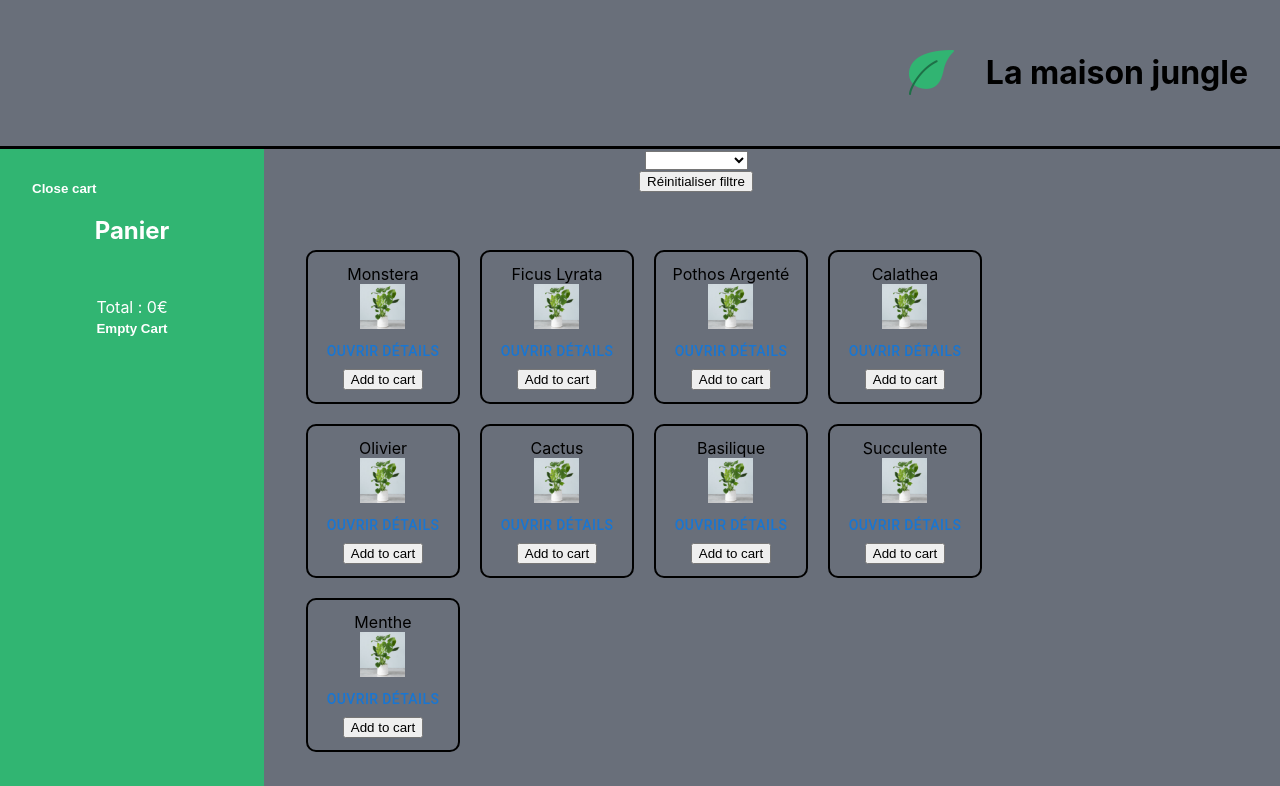
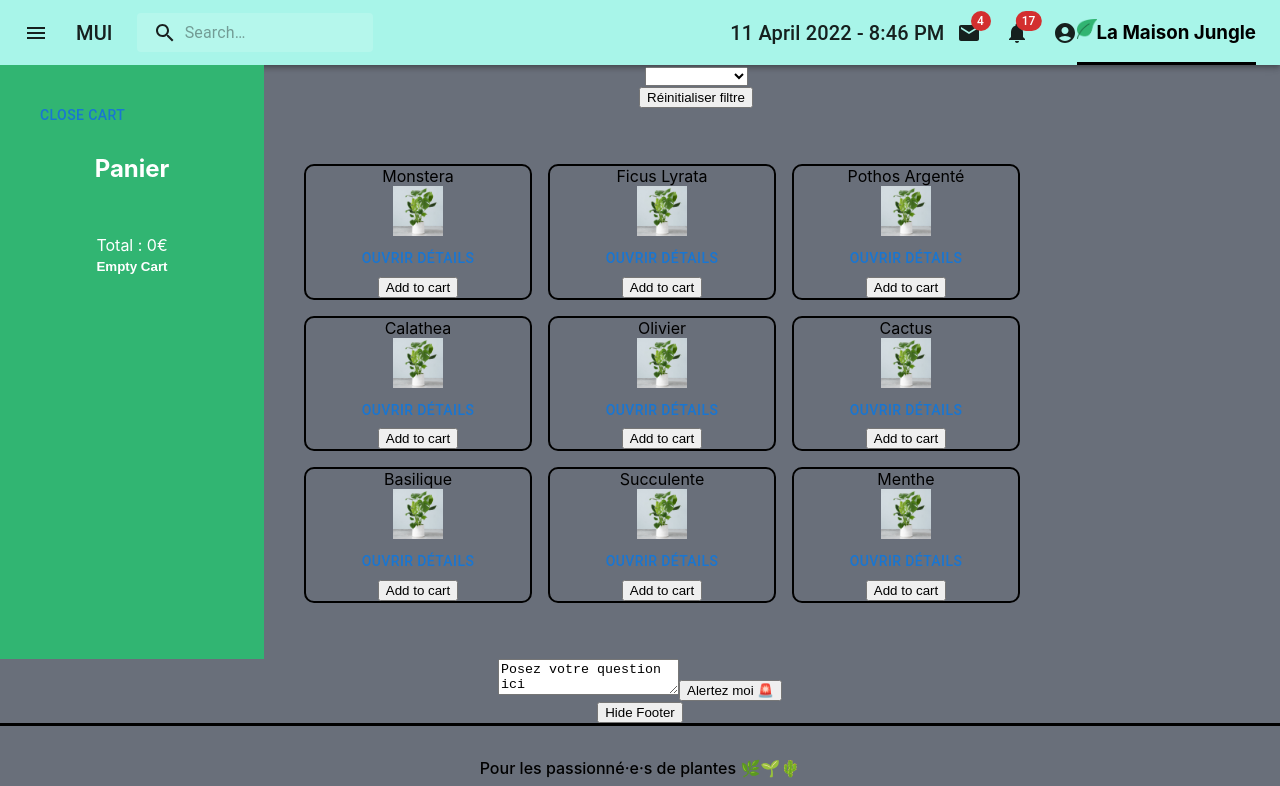
Before and after one commit to JoseLeMalin/maison-jungle-v2, a React (Create React App) app: page /ShoppingList in a window 1280 px wide. Shown: the top 786 px of the page. Built offline with nearby package versions, Linux system fonts and the light colour scheme.

Commit message:
End of the day commit

```diff
--- a/package.json
+++ b/package.json
@@ -5,10 +5,12 @@
   "dependencies": {
     "@emotion/react": "^11.9.0",
     "@emotion/styled": "^11.8.1",
+    "@mui/icons-material": "^5.6.2",
     "@mui/material": "^5.6.4",
     "@testing-library/jest-dom": "^5.16.4",
     "@testing-library/react": "^12.1.4",
     "@testing-library/user-event": "^13.5.0",
+    "dayjs": "^1.11.1",
     "react": "^18.0.0",
     "react-dom": "^18.0.0",
     "react-scripts": "5.0.0",
--- a/src/components/Banner.js
+++ b/src/components/Banner.js
@@ -1,13 +1,300 @@
 import "../styles/Banner.css";
 import leaf from "../assets/leaf.png";
-function Banner() {
-  const title = "La maison jungle";
+import * as React from "react";
+import { styled, alpha } from "@mui/material/styles";
+import AppBar from "@mui/material/AppBar";
+import Box from "@mui/material/Box";
+import Toolbar from "@mui/material/Toolbar";
+import IconButton from "@mui/material/IconButton";
+import Typography from "@mui/material/Typography";
+import InputBase from "@mui/material/InputBase";
+import Badge from "@mui/material/Badge";
+import MenuItem from "@mui/material/MenuItem";
+import Menu from "@mui/material/Menu";
+import MenuIcon from "@mui/icons-material/Menu";
+import SearchIcon from "@mui/icons-material/Search";
+import AccountCircle from "@mui/icons-material/AccountCircle";
+import NotificationsIcon from "@mui/icons-material/Notifications";
+import MailIcon from "@mui/icons-material/Mail";
+import MoreIcon from "@mui/icons-material/MoreVert";
+import { useState } from "react";
+import dayjs from "dayjs";
+import { green } from "@mui/material/colors";
+import { ThemeProvider, createTheme } from "@mui/material/styles";
+
+//function Banner() {
+//  const title = "La maison jungle";
+//  return (
+//    <div className="lmj-banner">
+//      <img src={leaf} alt="La Maison Jungle icon" className="lmj-logo"></img>
+//      <h1 className="lmj-title">{title}</h1>
+//    </div>
+//  );
+//}
+
+// export default Banner;
+const Search = styled("div")(({ theme }) => ({
+  position: "relative",
+  borderRadius: theme.shape.borderRadius,
+  backgroundColor: alpha(theme.palette.common.white, 0.15),
+  "&:hover": {
+    backgroundColor: alpha(theme.palette.common.white, 0.25),
+  },
+  marginRight: theme.spacing(2),
+  marginLeft: 0,
+  width: "100%",
+  [theme.breakpoints.up("sm")]: {
+    marginLeft: theme.spacing(3),
+    width: "auto",
+  },
+}));
+
+const SearchIconWrapper = styled("div")(({ theme }) => ({
+  padding: theme.spacing(0, 2),
+  height: "100%",
+  position: "absolute",
+  pointerEvents: "none",
+  display: "flex",
+  alignItems: "center",
+  justifyContent: "center",
+}));
+
+const StyledInputBase = styled(InputBase)(({ theme }) => ({
+  color: "inherit",
+  "& .MuiInputBase-input": {
+    padding: theme.spacing(1, 1, 1, 0),
+    // vertical padding + font size from searchIcon
+    paddingLeft: `calc(1em + ${theme.spacing(4)})`,
+    transition: theme.transitions.create("width"),
+    width: "100%",
+    [theme.breakpoints.up("md")]: {
+      width: "20ch",
+    },
+  },
+}));
+
+const darkTheme = createTheme({
+  palette: {
+    mode: "light",
+    primary: {
+      main: "#a8f5e9",
+    },
+  },
+});
+
+export default function Banner() {
+  const [anchorEl, setAnchorEl] = useState(null);
+  const [mobileMoreAnchorEl, setMobileMoreAnchorEl] = useState(null);
+  const dateUpdater = () => {
+    const date = dayjs().format("D MMMM YYYY - h:mm A").toString();
+    setTimeout(() => {
+      setDateNow(date);
+    }, 60000);
+    return date;
+  };
+  const [dateNow, setDateNow] = useState(dateUpdater());
+
+  // dateUpdater();
+  const isMenuOpen = Boolean(anchorEl);
+  const isMobileMenuOpen = Boolean(mobileMoreAnchorEl);
+
+  const handleProfileMenuOpen = (event) => {
+    setAnchorEl(event.currentTarget);
+  };
+
+  const handleMobileMenuClose = () => {
+    setMobileMoreAnchorEl(null);
+  };
+
+  const handleMenuClose = () => {
+    setAnchorEl(null);
+    handleMobileMenuClose();
+  };
+
+  const handleMobileMenuOpen = (event) => {
+    setMobileMoreAnchorEl(event.currentTarget);
+  };
+
+  const menuId = "primary-search-account-menu";
+  const renderMenu = (
+    <Menu
+      anchorEl={anchorEl}
+      anchorOrigin={{
+        vertical: "top",
+        horizontal: "right",
+      }}
+      id={menuId}
+      keepMounted
+      transformOrigin={{
+        vertical: "top",
+        horizontal: "right",
+      }}
+      open={isMenuOpen}
+      onClose={handleMenuClose}
+    >
+      <MenuItem onClick={handleMenuClose}>Profile</MenuItem>
+      <MenuItem onClick={handleMenuClose}>My account</MenuItem>
+    </Menu>
+  );
+
+  const mobileMenuId = "primary-search-account-menu-mobile";
+  const renderMobileMenu = (
+    <Menu
+      anchorEl={mobileMoreAnchorEl}
+      anchorOrigin={{
+        vertical: "top",
+        horizontal: "right",
+      }}
+      id={mobileMenuId}
+      keepMounted
+      transformOrigin={{
+        vertical: "top",
+        horizontal: "right",
+      }}
+      open={isMobileMenuOpen}
+      onClose={handleMobileMenuClose}
+    >
+      <MenuItem>
+        <IconButton size="large" aria-label="show 4 new mails" color="inherit">
+          <Badge badgeContent={4} color="error">
+            <MailIcon />
+          </Badge>
+        </IconButton>
+        <p>Messages</p>
+      </MenuItem>
+      <MenuItem>
+        <IconButton
+          size="large"
+          aria-label="show 17 new notifications"
+          color="inherit"
+        >
+          <Badge badgeContent={17} color="error">
+            <NotificationsIcon />
+          </Badge>
+        </IconButton>
+        <p>Notifications</p>
+      </MenuItem>
+      <MenuItem onClick={handleProfileMenuOpen}>
+        <IconButton
+          size="large"
+          aria-label="account of current user"
+          aria-controls="primary-search-account-menu"
+          aria-haspopup="true"
+          color="inherit"
+        >
+          <AccountCircle />
+        </IconButton>
+        <p>Profile</p>
+      </MenuItem>
+    </Menu>
+  );
+
   return (
-    <div className="lmj-banner">
-      <img src={leaf} alt="La Maison Jungle icon" className="lmj-logo"></img>
-      <h1 className="lmj-title">{title}</h1>
-    </div>
+    <Box sx={{ flexGrow: 1 }}>
+      <ThemeProvider theme={darkTheme}>
+        <AppBar position="static" backgroundColor={green}>
+          <Toolbar>
+            <IconButton
+              size="large"
+              edge="start"
+              color="inherit"
+              aria-label="open drawer"
+              sx={{ mr: 2 }}
+            >
+              <MenuIcon />
+            </IconButton>
+            <Typography
+              variant="h6"
+              noWrap
+              component="div"
+              sx={{ display: { xs: "none", sm: "block" } }}
+            >
+              MUI
+            </Typography>
+            <Search>
+              <SearchIconWrapper>
+                <SearchIcon />
+              </SearchIconWrapper>
+              <StyledInputBase
+                placeholder="Search…"
+                inputProps={{ "aria-label": "search" }}
+              />
+            </Search>
+            <Box sx={{ flexGrow: 1 }} />
+            <Typography
+              variant="h6"
+              noWrap
+              component="div"
+              sx={{ display: { xs: "none", sm: "block" } }}
+            >
+              {dateNow}
+            </Typography>
+            <Box sx={{ display: { xs: "none", md: "flex" } }}>
+              <IconButton
+                size="large"
+                aria-label="show 4 new mails"
+                color="inherit"
+              >
+                <Badge badgeContent={4} color="error">
+                  <MailIcon />
+                </Badge>
+              </IconButton>
+              <IconButton
+                size="large"
+                aria-label="show 17 new notifications"
+                color="inherit"
+              >
+                <Badge badgeContent={17} color="error">
+                  <NotificationsIcon />
+                </Badge>
+              </IconButton>
+              <IconButton
+                size="large"
+                edge="end"
+                aria-label="account of current user"
+                aria-controls={menuId}
+                aria-haspopup="true"
+                onClick={handleProfileMenuOpen}
+                color="inherit"
+              >
+                <AccountCircle />
+              </IconButton>
+            </Box>
+            <Box sx={{ display: { xs: "flex", md: "none" } }}>
+              <IconButton
+                size="large"
+                aria-label="show more"
+                aria-controls={mobileMenuId}
+                aria-haspopup="true"
+                onClick={handleMobileMenuOpen}
+                color="inherit"
+              >
+                <MoreIcon />
+              </IconButton>
+            </Box>
+            <Box>
+              <Typography
+                variant="h7"
+                noWrap
+                component="div"
+                sx={{ display: { xs: "none", sm: "block" } }}
+                className="lmj-banner"
+              >
+                <h3>
+                  <img
+                    src={leaf}
+                    alt="La Maison Jungle icon"
+                    className="lmj-banner-logo"
+                  ></img>
+                  La Maison Jungle
+                </h3>
+              </Typography>
+            </Box>
+          </Toolbar>
+        </AppBar>
+        {renderMobileMenu}
+        {renderMenu}
+      </ThemeProvider>
+    </Box>
   );
 }
-
-export default Banner;
--- a/src/components/Cart.js
+++ b/src/components/Cart.js
@@ -1,3 +1,4 @@
+import { Button } from "@mui/material";
 import { useEffect, useState } from "react";
 import "../styles/Cart.css";
 function Cart({ cart, setCart }) {
@@ -48,14 +49,14 @@
   }
   return isOpen ? (
     <div className="lmj-cart">
-      <button
+      <Button
         className="lmj-cart-toggle-button"
         type="button"
         name="HideCart"
         onClick={() => setIsOpen(false)}
       >
         Close cart
-      </button>
+      </Button>
       <h2>Panier</h2>
       <ul>{displayCart()}</ul>
 
@@ -73,9 +74,9 @@
     </div>
   ) : (
     <div className="lmj-cart-closed">
-      <button type="button" name="HideCart" onClick={() => setIsOpen(true)}>
+      <Button type="button" name="HideCart" onClick={() => setIsOpen(true)}>
         Open cart
-      </button>
+      </Button>
     </div>
   );
 }
--- a/src/styles/Banner.css
+++ b/src/styles/Banner.css
@@ -1,7 +1,6 @@
 .lmj-banner {
   color: black;
   text-align: right;
-  padding: 32px;
   border-bottom: solid 3px black;
   display: flex;
   justify-content: flex-end;
@@ -9,11 +8,7 @@
   align-items: center;
 }
 
-.lmj-title {
-  padding-left: 32px;
+.lmj-banner-logo {
+  height: 20px;
+  width: 20px;
 }
-
-.lmj-logo {
-  height: 45px;
-  width: 45px;
-}
--- a/src/styles/PlantItem.css
+++ b/src/styles/PlantItem.css
@@ -13,3 +13,8 @@
   flex-direction: column;
   text-transform: capitalize;
 }
+
+.lmj-logo {
+  height: 50px;
+  width: 50px;
+}
--- a/src/styles/ShoppingList.css
+++ b/src/styles/ShoppingList.css
@@ -9,9 +9,9 @@
 .lmj-plant-item {
   border: solid 2px black;
   border-radius: 10px;
-  height: 150px;
-  width: 150px;
-  margin: 10px;
+  height: 100%;
+  width: 28%;
+  margin: 1%;
   display: flex;
   align-items: center;
   justify-content: center;
```
Also changed, not shown: src/components/PlantItem.js (+15 -25 lines), 2 other files (tests, documents, lock files or other folders).
